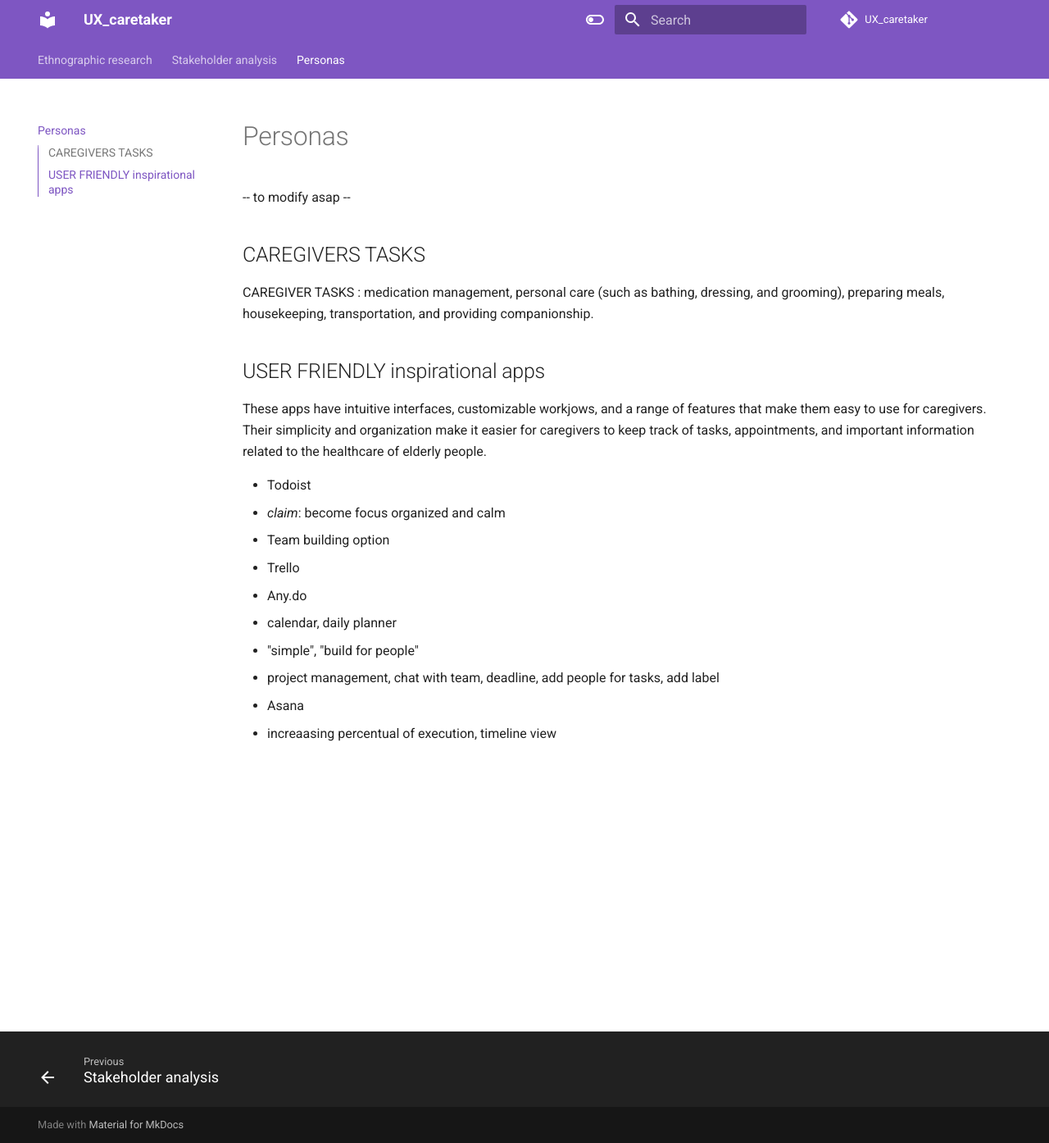
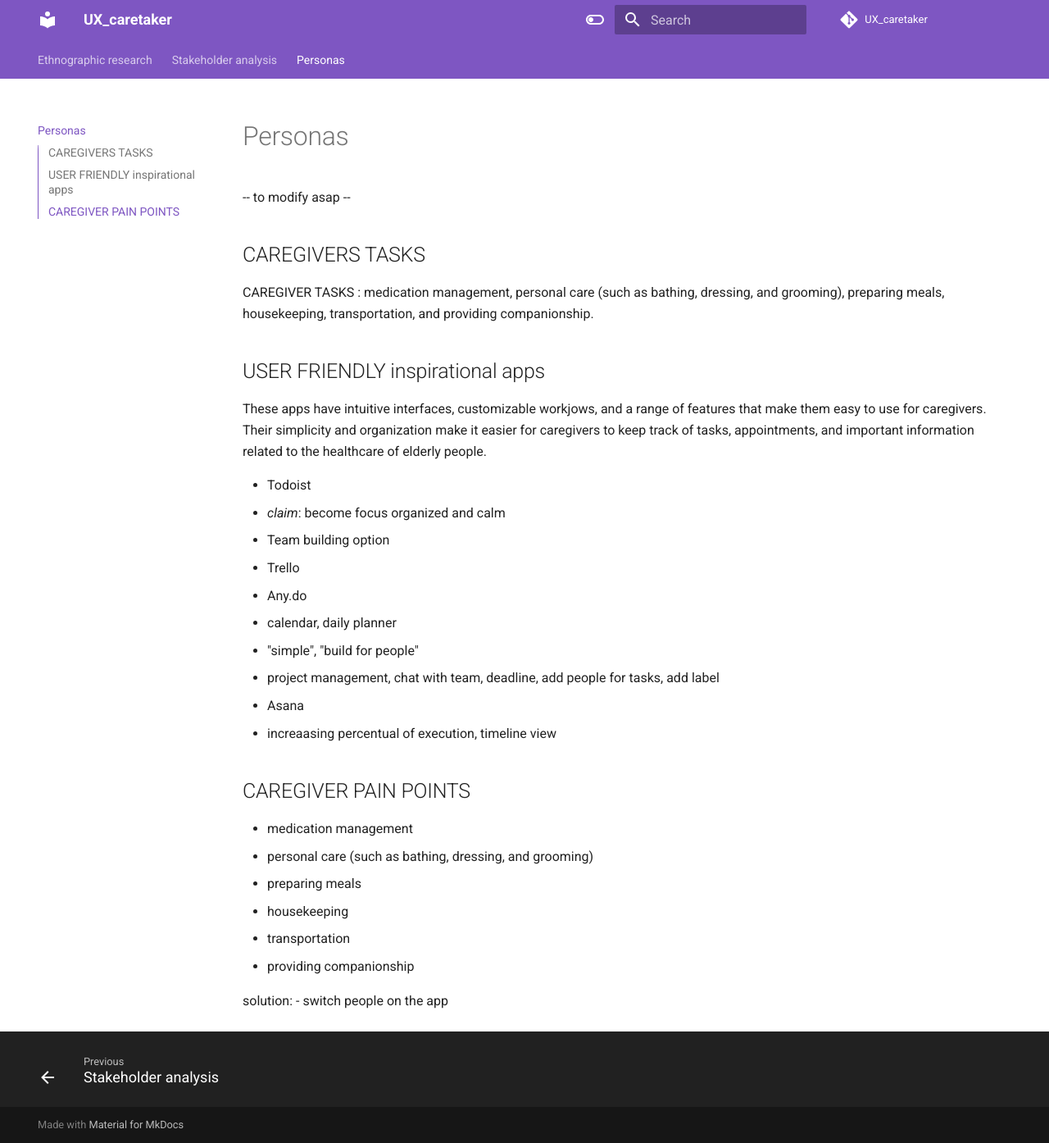
Before and after one commit to teragramgius/GherryPlus, an MkDocs documentation site: the page built from docs/personas.md, in a window 1280 px wide and 1394 px high. Shown: the whole window at 82% size. Built offline with MkDocs 1.6.1 and Material for MkDocs 9.7.7, drawn with Linux system fonts in a browser that asks for light colours; comment, search, counter and statistics services are not loaded; the version menu is left out.

Commit message:
Update personas.md

```diff
--- a/docs/personas.md
+++ b/docs/personas.md
@@ -19,3 +19,16 @@ the healthcare of elderly people.
   - project management, chat with team, deadline, add people for tasks, add label
 - Asana
   - increaasing percentual of execution, timeline view
+
+
+
+## CAREGIVER PAIN POINTS
+- medication management
+- personal care (such as bathing, dressing, and grooming)
+- preparing meals
+- housekeeping
+- transportation
+- providing companionship
+
+solution:
+- switch people on the app
```
